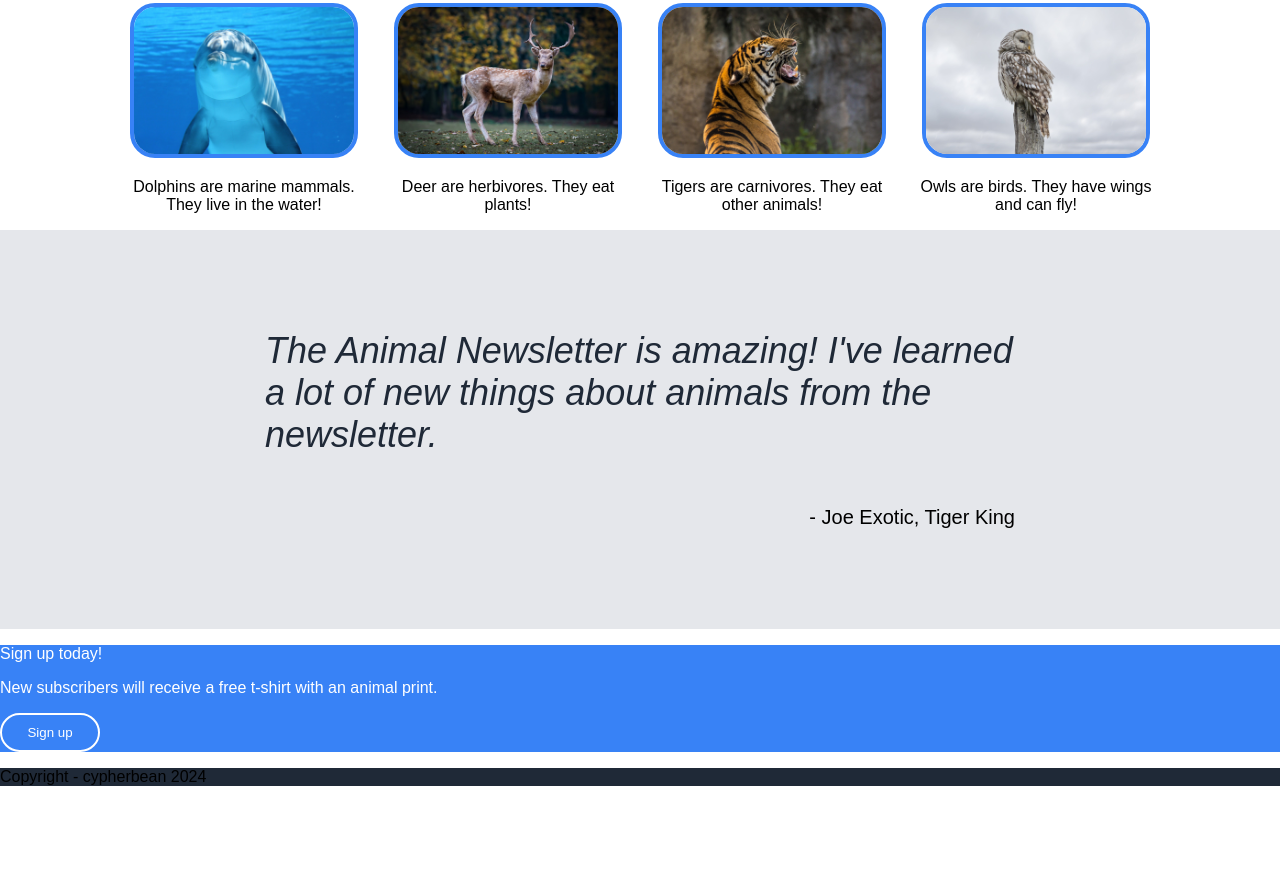
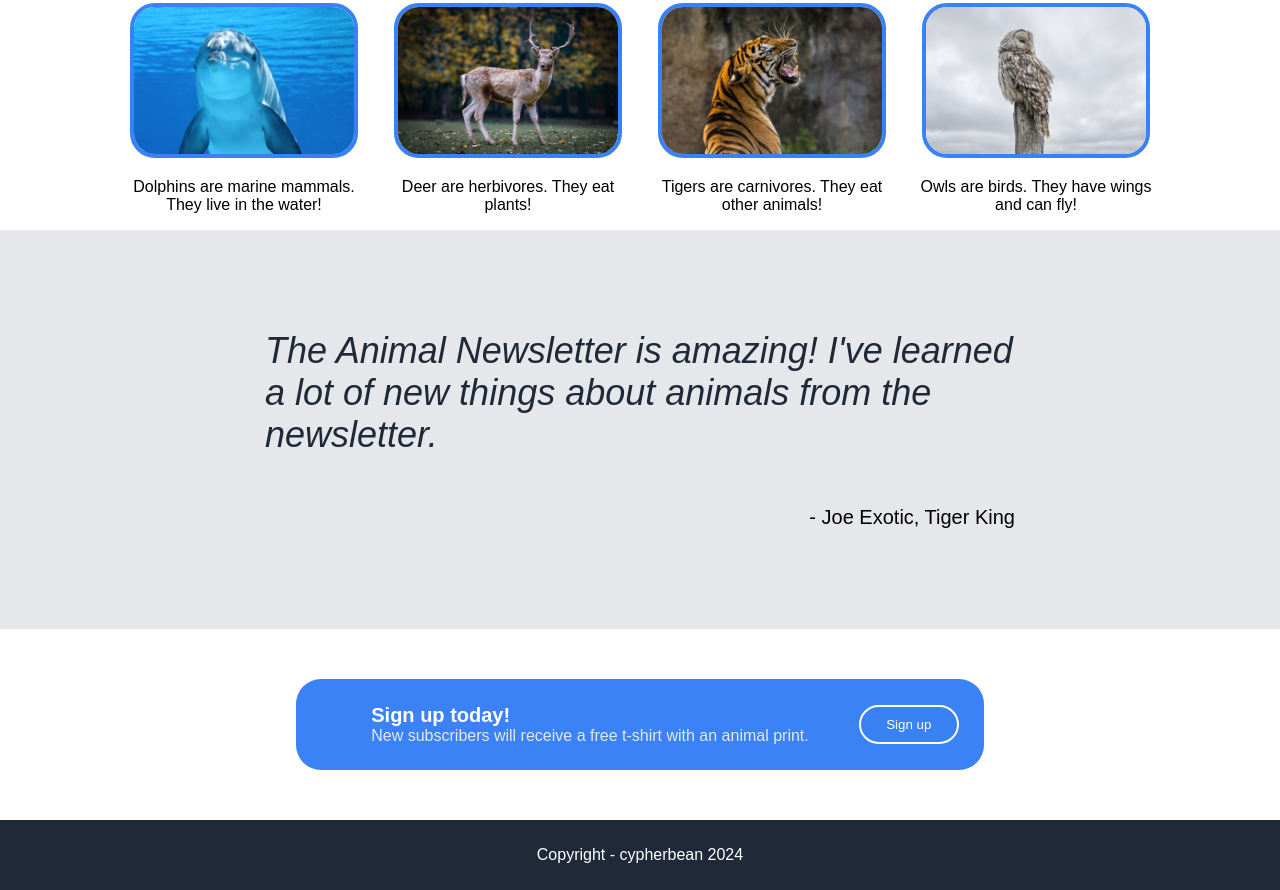
Before and after one commit to cypherbean-io/odin-landing-page, a plain HTML site: page index.html in a window 1280 px wide. Shown: the part 569-1459 px from the top of the page. Before the commit the page ends 1371 px from the top, so only its background shows below. Drawn offline with Linux system fonts and the light colour scheme.

Commit message:
Position content in section four and footer

```diff
--- a/css/style.css
+++ b/css/style.css
@@ -129,3 +129,36 @@ button {
   margin: 100px 120px;
   width: 750px;
 }
+
+.four {
+  display: flex;
+  align-items: center;
+  justify-content: center;
+}
+
+.action-box {
+  display: flex;
+  background-color: #3b82f6;
+  color: white;
+  margin: 50px;
+  padding: 25px;
+  align-items: center;
+  border-radius: 25px;
+}
+
+.action-text {
+  display: flex;
+  flex-direction: column;
+  margin: 0px 50px;
+}
+
+.action-text p {
+  margin: 0px;
+}
+
+footer {
+  text-align: center;
+  margin: 0px;
+  padding: 10px;
+  color: white;
+}
--- a/index.html
+++ b/index.html
@@ -51,8 +51,10 @@
     </div>
     <div class="four">
       <div class="action-box">
-        <p>Sign up today!</p>
-        <p>New subscribers will receive a free t-shirt with an animal print.</p>
+        <div class="action-text">
+          <p style="font-size: 20px; font-weight: bold;">Sign up today!</p>
+          <p style="color: #E5E7EB;">New subscribers will receive a free t-shirt with an animal print.</p>
+        </div>
         <button>Sign up</button>
       </div>
     </div>
```
